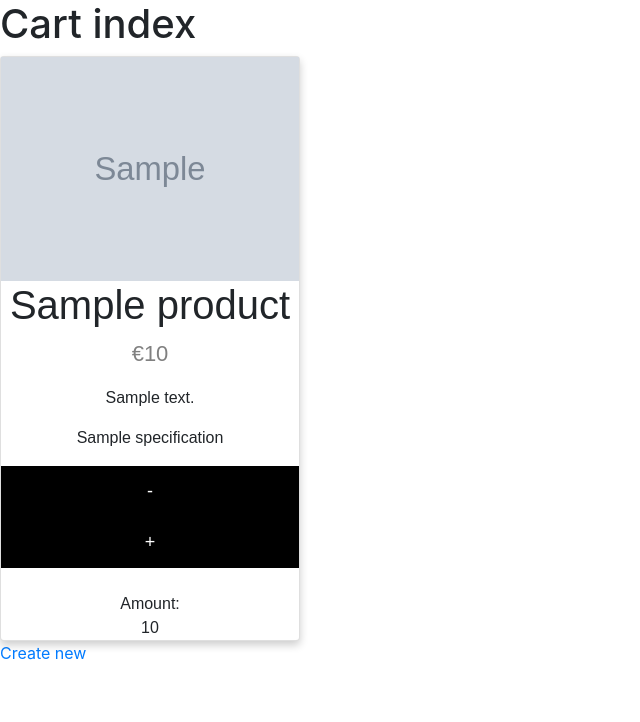
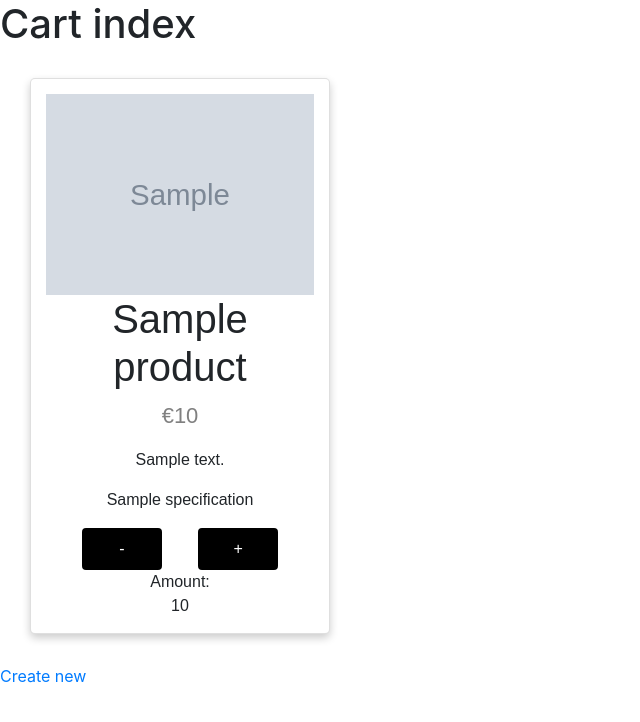
Before and after one commit to dragondungeon1/ALA-jmr, a Symfony app: template templates/product/jmr.html.twig in a window 1280 px wide. Shown: the top 722 px of the page, without its empty margins (0-640 px from the left). Run offline with Twig, Linux system fonts and the light colour scheme; the template is opened without the code that fills it: most values are stand-ins (such as "Sample title", 1, 10 or a date in 2020); grey boxes marked "Sample" are stand-in pictures; some libraries are stand-ins or nearby versions.

```diff
--- a/src/Entity/OrderHasProduct.php
+++ b/src/Entity/OrderHasProduct.php
@@ -24,7 +24,8 @@ class OrderHasProduct
     private $orderkey;
 
     /**
-     * @ORM\ManyToOne(targetEntity=Product::class, inversedBy="orderHasProducts")
+     * @ORM\ManyToOne(targetEntity=Product::class, inversedBy="orderHasProducts", cascade={"persist"})
+
      * @ORM\JoinColumn(nullable=false)
      */
     private $productkey;
--- a/src/Entity/User.php
+++ b/src/Entity/User.php
@@ -31,6 +31,7 @@ class User implements UserInterface
      * @ORM\Column(type="json")
      */
     private $roles = [];
+
 
     /**
      * @var string The hashed password
--- a/templates/base.html.twig
+++ b/templates/base.html.twig
@@ -13,5 +13,6 @@
 <script src="https://cdn.jsdelivr.net/npm/popper.js@1.16.1/dist/umd/popper.min.js" integrity="sha384-9/reFTGAW83EW2RDu2S0VKaIzap3H66lZH81PoYlFhbGU+6BZp6G7niu735Sk7lN" crossorigin="anonymous"></script>
 <script src="https://stackpath.bootstrapcdn.com/bootstrap/4.5.2/js/bootstrap.min.js" integrity="sha384-B4gt1jrGC7Jh4AgTPSdUtOBvfO8shuf57BaghqFfPlYxofvL8/KUEfYiJOMMV+rV" crossorigin="anonymous"></script>
 {% block javascripts %}{% endblock %}
+
 </body>
 </html>
--- a/templates/default/index.html.twig
+++ b/templates/default/index.html.twig
@@ -17,4 +17,5 @@
         <li>Your template at <code><a href="{{ 'C:/school/htdocs/kaasplank/kaasplank/templates/default/index.html.twig'|file_link(0) }}">templates/default/index.html.twig</a></code></li>
     </ul>
 </div>
+
 {% endblock %}
--- a/templates/product/jmr.html.twig
+++ b/templates/product/jmr.html.twig
@@ -46,7 +46,7 @@
     {#        </tbody>#}
     {#    </table>#}
     <div class="jmr">
-        <div  class="pech">
+        <div class="pech">
             {% for product in products %}
                 <div id="prodcard{{ product.id }}" class="card">
                     <img src="{{ product.img }}" alt="Denim Jeans" style="width:100%">
@@ -57,11 +57,16 @@
 
                             {{ specification }}
                         {% endfor %}</p>
-                    <button value="minus" id="{{ product.id }}" class=" drgn btn-primary">-</button>
-                    <button value="plus" id="{{ product.id }}" class=" drgn btn-primary">+</button>
-                    <br>
+
+                    <div class="fx-me-flex">
+                        <button value="minus" id="{{ product.id }}" class=" drgn btn">-</button>
+                        <button value="plus" id="{{ product.id }}" class=" drgn btn ">+</button>
+                    </div>
+
+
                     <span>Amount:</span>
                     <span id="amount{{ product.id }}">{{ product.amount }}</span>
+
                 </div>
             {% endfor %}
         </div>
@@ -74,12 +79,22 @@
 
 
     <style>
+
+        .fx-me-flex {
+            width: 100%;
+            display: flex;
+            justify-content: space-evenly;
+
+        }
+
         .card {
             box-shadow: 0 4px 8px 0 rgba(0, 0, 0, 0.2);
             max-width: 300px;
             margin: auto;
             text-align: center;
             font-family: arial;
+            padding: 5%;
+            border-radius: 5px;
         }
 
         .price {
@@ -87,31 +102,31 @@
             font-size: 22px;
         }
 
-        .card button {
-            border: none;
-            outline: 0;
-            padding: 12px;
+        .drgn {
+            border: 3px solid black;
+            background-color: black;
             color: white;
-            background-color: #000;
-            text-align: center;
-            cursor: pointer;
-            width: 100%;
-            font-size: 18px;
+            width: 30%;
+
         }
 
-        .card button:hover {
-            opacity: 0.7;
+        .drgn:hover {
+            border: 3px solid black;
+            background-color: transparent;
+            color: black;
         }
 
         .jmr {
             display: flex;
             justify-content: space-between;
+            margin: 30px;
         }
 
         .pech {
             display: flex;
             justify-content: space-evenly;
             flex-wrap: wrap;
+            /*align-content: center;*/
         }
 
     </style>
@@ -147,13 +162,12 @@
             }).then(function (data) {
                 // let paraElement = document.getElementById('amount' + btnId)
 
-                if (typeof data.products[btnId] == 'undefined'){
+                if (typeof data.products[btnId] == 'undefined') {
                     document.getElementById('prodcard' + btnId).remove();
-                }else{
+                } else {
                     document.getElementById('amount' + btnId).innerHTML = data.products[btnId].amount;
 
                 }
-
 
 
             })
```
Also changed, not shown: src/Controller/CartController.php (+13 -14 lines), templates/product/thanks.html.twig (added, +76 -0 lines), 1 other file.
